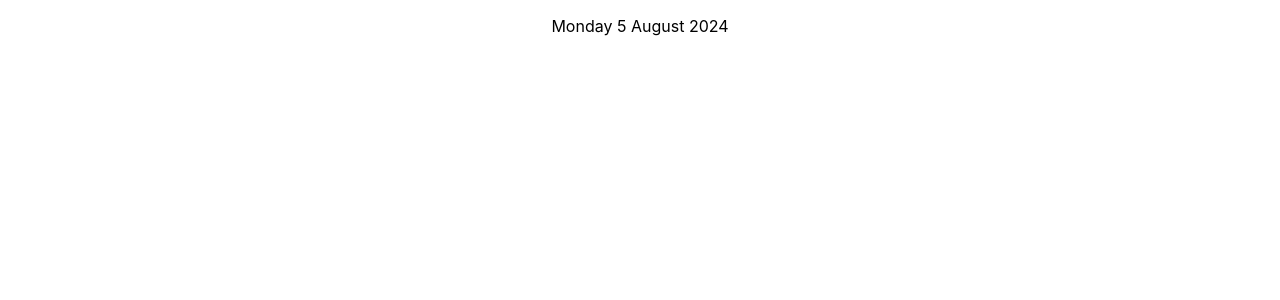
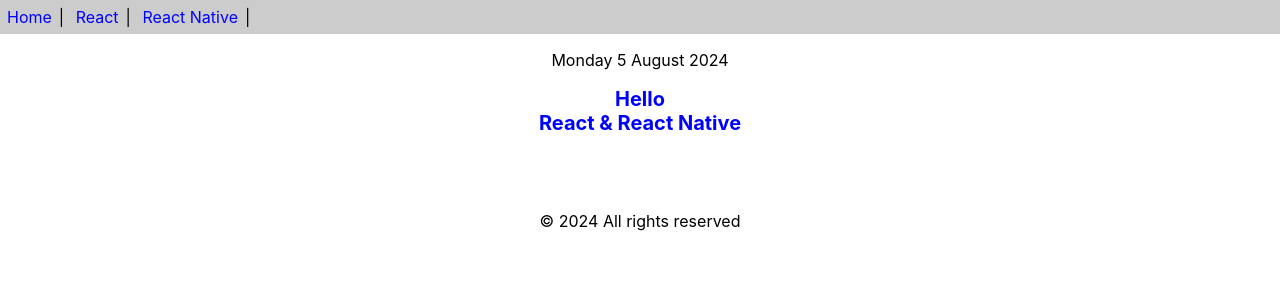
Before and after one commit to SakkarinTemaiyanan/app1, a React (Create React App) app: page / in a window 1280 px wide. Shown: the top 300 px of the page. Built offline with nearby package versions, Linux system fonts and the light colour scheme.

Commit message:
Function Component
Function Component

```diff
--- a/src/App.js
+++ b/src/App.js
@@ -1,13 +1,18 @@
 import React from 'react'
 import './style.css'
-//import { Header,Content,Footer } from '.func-components'
+import { Header,Content,Footer } from './func-components'
 import Calendar from './class-components'
+
 
 function App(){
   return(
     <>
+      <Header/>
       <p><center><Calendar/></center></p>
+      <Content/>
+      <Footer/>
     </>
   )
+
 }
 export default App;
--- /dev/null
+++ b/src/func-components.js
@@ -0,0 +1,34 @@
+import React from 'react'
+
+export function Header(){
+    const aStyle = {
+        display: 'inline-block',
+        color: 'blue',
+        margin: '7px',
+        textDecoration: 'none'
+    }
+    return (
+        <div style={{backgroundColor: '#ccc'}}>
+            <a href=" "style={aStyle}>Home</a>|&nbsp;
+            <a href=" "style={aStyle}>React</a>|&nbsp;
+            <a href=" "style={aStyle}>React Native</a>|&nbsp;
+        </div>
+    )
+}
+
+export function Content() {
+    return(
+        <div style={{textAlign: 'center'}}>
+            <h2>Hello <br/>React & React Native</h2>
+            <br/><br/><br/>
+        </div>
+    )
+}
+
+export const Footer = () => {
+    return(
+        <div style={{textAlign: 'center'}}>
+            &copy; {new Date().getFullYear()} All rights reserved
+        </div>
+    )
+}
```
